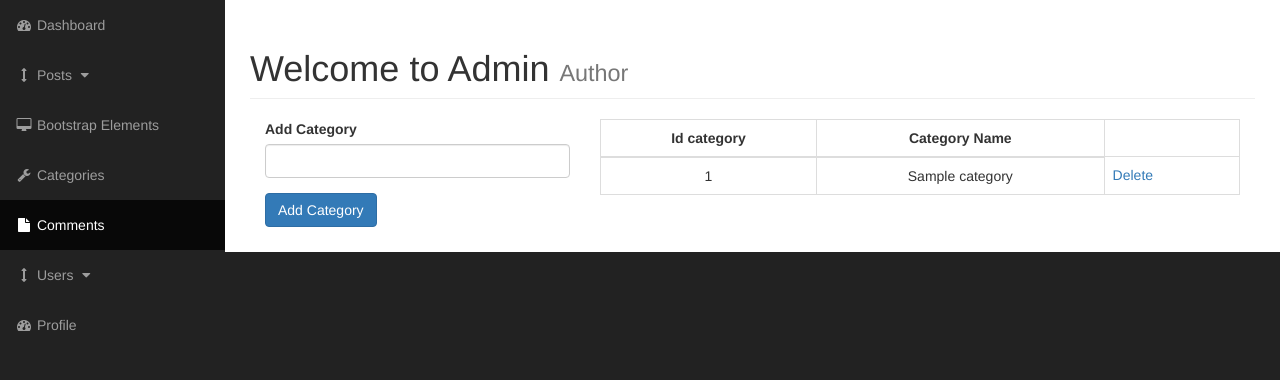
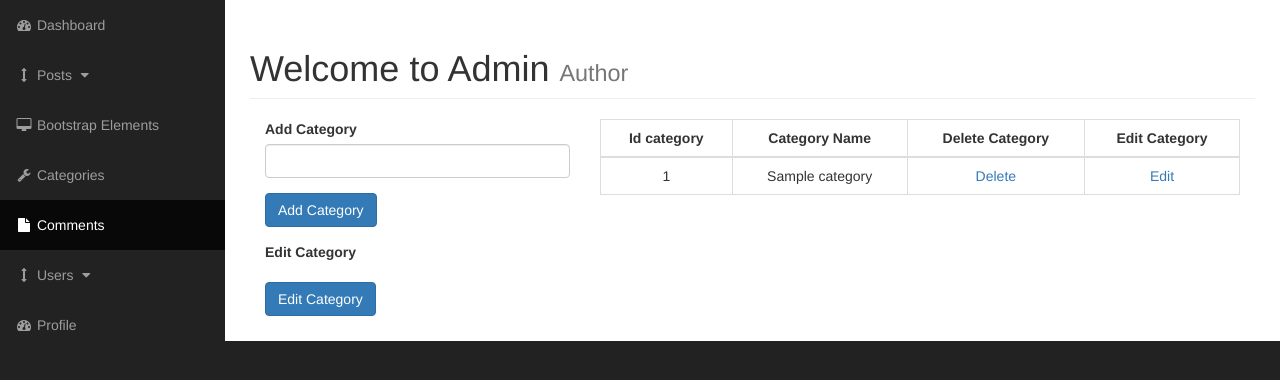
Before and after one commit to Aminkhaled/Blog-with-cms, a PHP site: page /admin/categories.php in a window 1280 px wide. Shown: the part 51-431 px from the top of the page. Run offline with PHP 8.4, Linux system fonts and the light colour scheme; tables that the repository leaves empty or names only in its code hold one stand-in row (values such as "Sample post").

Commit message:
just making edit to cms

```diff
--- a/admin/categories.php
+++ b/admin/categories.php
@@ -45,6 +45,36 @@
                                </div>
 
                            </form>
+                           <form action="" method="post">
+                               <div class="form-group">
+                                   <label for="cat_title">Edit Category</label>
+                                   <?php
+                                   if (isset($_REQUEST['edit'])) {
+                                       $cat_id = $_REQUEST['edit'];
+                                       $query = "SELECT * FROM categories WHERE cat_id={$cat_id}";
+                                       global $connection;
+                                       $select_categories_edit = mysqli_query($connection, $query);
+                                       while ($row = mysqli_fetch_assoc($select_categories_edit)) {
+                                           $cat_id = $row['cat_id'];
+                                           $cat_title = $row['cat_title'];
+                                           ?>
+                                           <input value="<?php if (isset($cat_title)) {
+                                               echo $cat_title;
+                                           } ?>"
+                                                  type="text" class="form-control" name="cat_title">
+
+
+                                           <?php
+
+                                       }
+                                   }
+                                   ?>
+                               </div>
+                               <div class="form-group">
+                                   <button class="btn btn-primary" name="submit">Edit Category</button>
+                               </div>
+
+                           </form>
                        </div>
                         <div class="col-xs-8">
                             <?php
@@ -59,7 +89,11 @@
                                 <thead>
                                 <tr>
                                     <th class="text-center"> Id category</th>
-                                    <th class="text-center">   Category Name</th>
+                                    <th class="text-center"> Category Name</th>
+                                    <th class="text-center">Delete Category</th>
+                                    <th class="text-center">Edit Category</th>
+
+
                                 </tr>
                                 </thead>
                                 <tbody>
@@ -79,16 +113,17 @@
                                 <tr>
                                     <td class="text-center"><?php echo $cat_id ?></td>
                                     <td class="text-center"><?php echo $cat_title?></td>
-                                    <?php echo"<td><a href='categories.php?delete=$cat_id'>Delete</a></td>" ?>
 
+                                    <?php echo "<td class='text-center'><a href='categories.php?delete ={$cat_id}'>Delete</a></td>" ?>
+                                    <?php echo "<td class='text-center'><a href='categories.php?edit ={$cat_id}'>Edit</a></td>" ?>
 
                                 </tr>
                                 <?php endwhile; ?>
                                 <?php
-                                if(isset($_GET['delete'])){
-                                    $the_cat_id = htmlspecialchars($_GET['delete']);
+                                if (isset($_REQUEST['delete'])) {
+                                    $the_cat_id = htmlspecialchars($_REQUEST['delete']);
                                     $query = "delete from categories WHERE cat_id = {$the_cat_id}";
-                                    $delete_all_categories =mysqli_query($connection,$query) ;
+                                    $delete_all_categories = mysqli_query($connection, $query);
                                     header("location: categories.php");
                                 }
 
```
